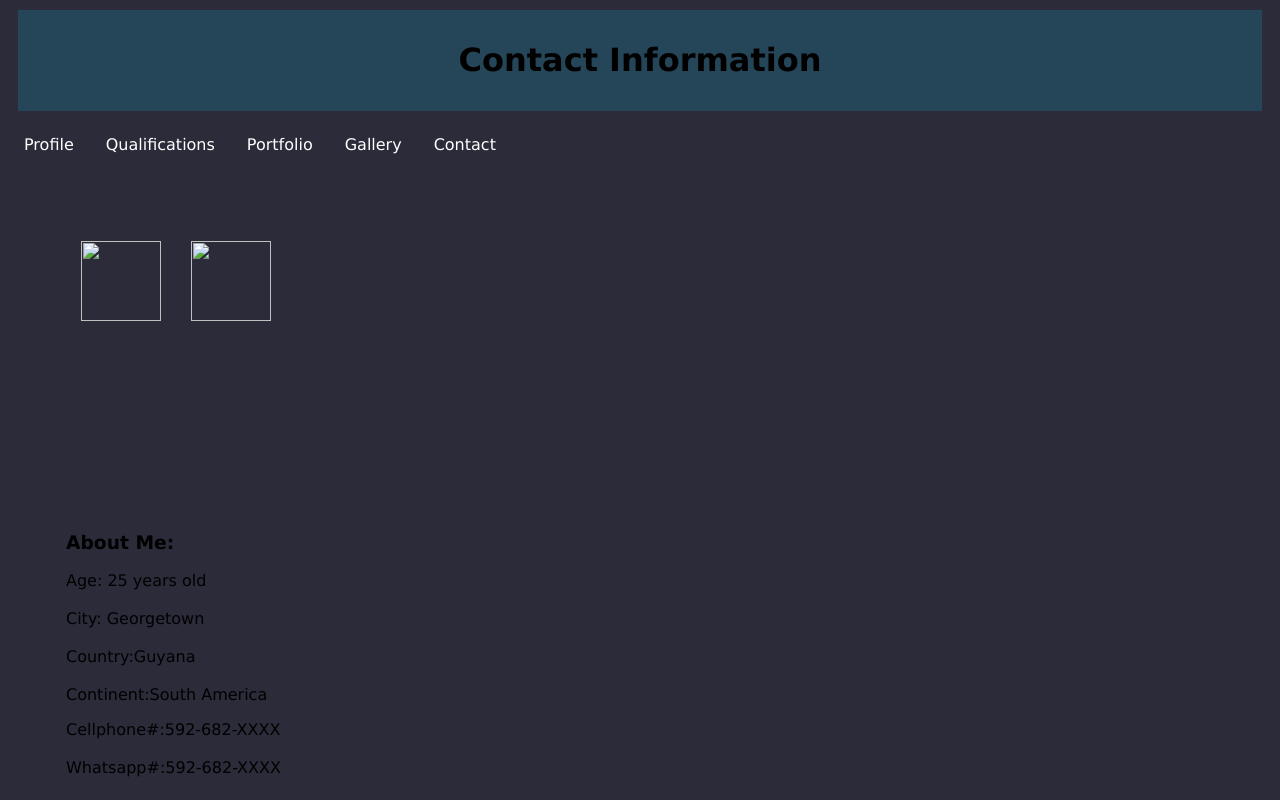
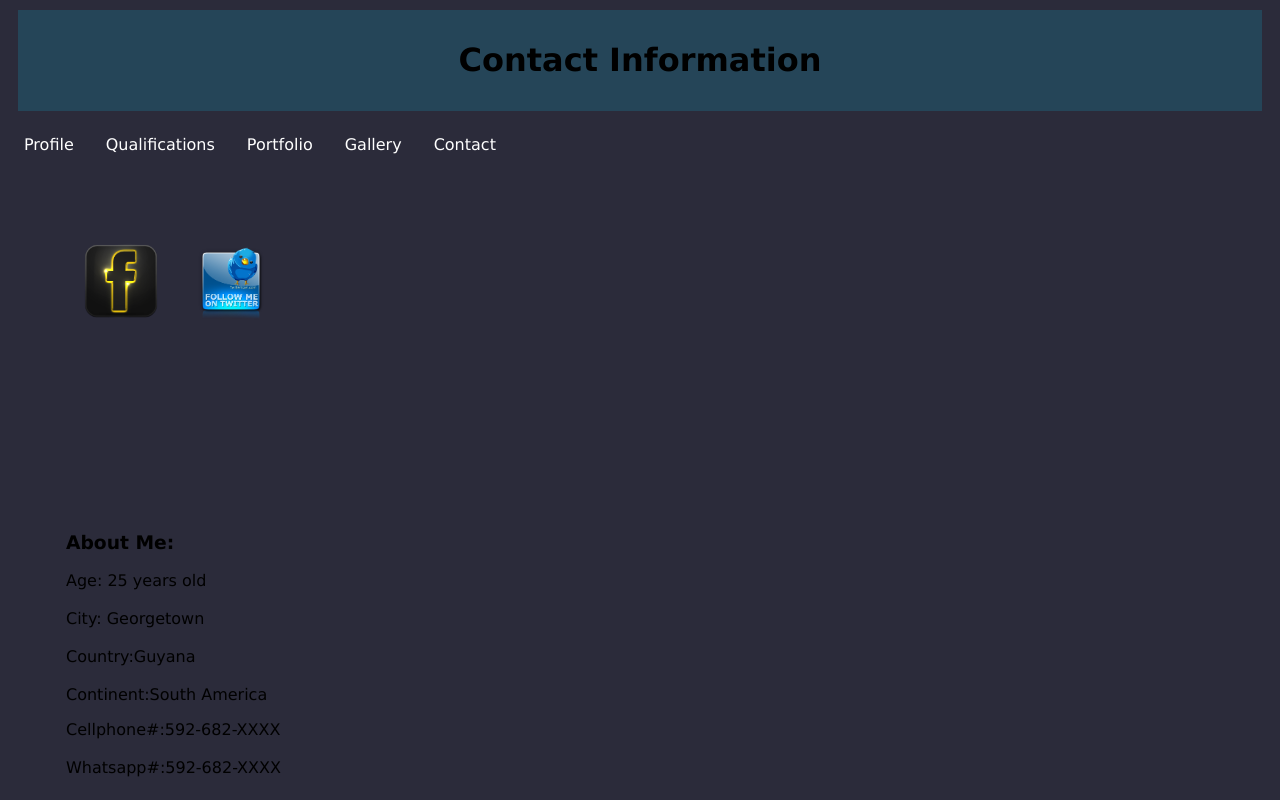
Before and after one commit to rogersxo/rogersxo.github.io, a plain HTML site: page Contact.html in a window 1280 px wide. Shown: the top 800 px of the page. Drawn offline with Linux system fonts and the light colour scheme.

Commit message:
third upload

```diff
--- a/Contact.html
+++ b/Contact.html
@@ -111,7 +111,7 @@
 		<div class="img">
 
 
-			<a target="_blank" href="https://www.facebook.com/youngmoneyroger"><img src="facebook-icon.png" width="80" height="80"></a>
+			<a target="_blank" href="https://www.facebook.com/youngmoneyroger"><img src="images/facebook-icon.png" width="80" height="80"></a>
 			<div class="desc"> </div>
 
 			</div>
@@ -119,7 +119,7 @@
 			<div class="img">
 
 
-			<a target="_blank" href="https://twitter.com/_rogerxo"> <img src="twitter.png" width="80" height="80"> </a>
+			<a target="_blank" href="https://twitter.com/_rogerxo"> <img src="images/twitter.png" width="80" height="80"> </a>
 			<div class="desc"> </div>
 
 			</div>
```
